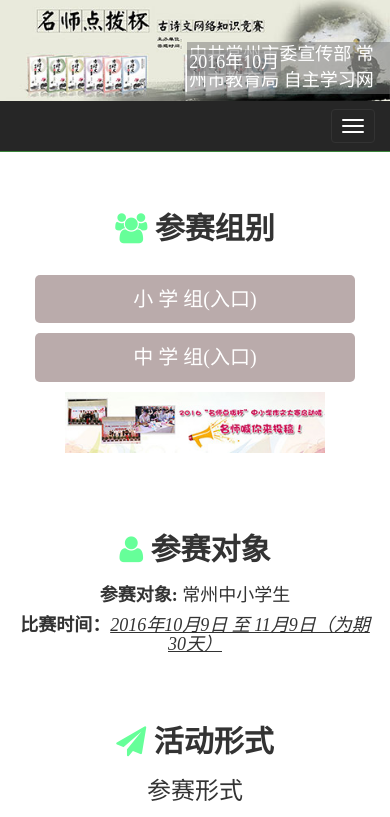
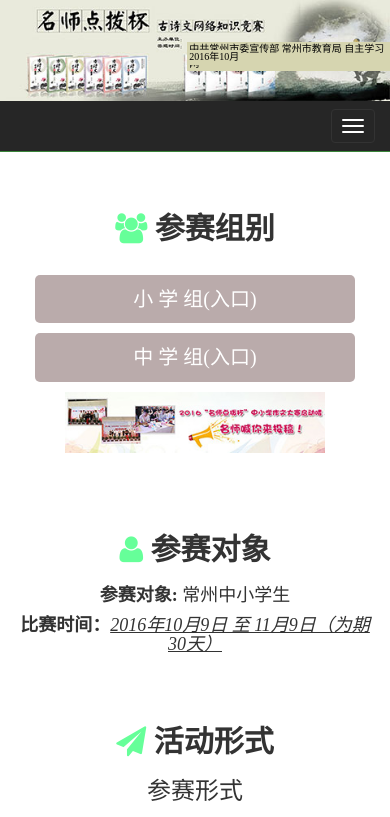
Before and after one commit to niaogege/ancient-poems-composition, a plain HTML site: page index.html in a window 390 px wide. Shown: the top 817 px of the page. Drawn offline with Linux system fonts and the light colour scheme.

Commit message:
Move the title of the trouble in the responsive layout

```diff
--- a/styles/0913.css
+++ b/styles/0913.css
@@ -14,7 +14,7 @@ a{text-decoration: none;color:hsl(0,10%,10%);}
 .ad figure figcaption .p2-eff1{display:block;position:absolute;top:90%;left:10%;opacity:0;font-weight:200;display:block;margin:1rem 0;left:48%;}
 .ad figure figcaption .p2-eff2{transition-delay:.8s;-webkit-transition-delay:.8s;-moz-transition-delay:.8s;top:40%;opacity:1;left:48%;padding:0 2px;}
 
-.ad figure figcaption p{color:white;font-size:1.8rem;font-weight:400;margin:0.5rem 0;font-family:"楷体";background-color:rgba(120,120,120,.5);}
+
 
 
 .fa{color:#66FF99 !important;}
@@ -24,15 +24,15 @@ a{text-decoration: none;color:hsl(0,10%,10%);}
 
 @media screen and (min-width:960px){
 	.content{width:80%;}
-
+	.ad figure figcaption p{color:white;font-size:1.8rem;font-weight:400;margin:0.5rem 0;font-family:"楷体";background-color:#83A9BE;}
 }
 @media screen and (max-width:960px){
 	.content{width:90%;}
-
+	.ad figure figcaption p{color:white;font-size:1.2rem;font-weight:300;margin:0.5rem 0;font-family:"楷体";background-color:#D6D5B0}
 }
 @media screen and (max-width:660px){
 	.content{width:95%;}
-
+	.ad figure figcaption p{color:black;font-size:1rem;font-weight:200;margin:0rem 0;font-family:"楷体";}
 }
 .content>div{margin-bottom:6rem;text-align:center;}
 .content>div>h2{text-align:center;margin-bottom:2rem;font-weight:600;width:100%;font-family:"楷体";}
```
Also changed, not shown: index.html (+1 -3 lines).
